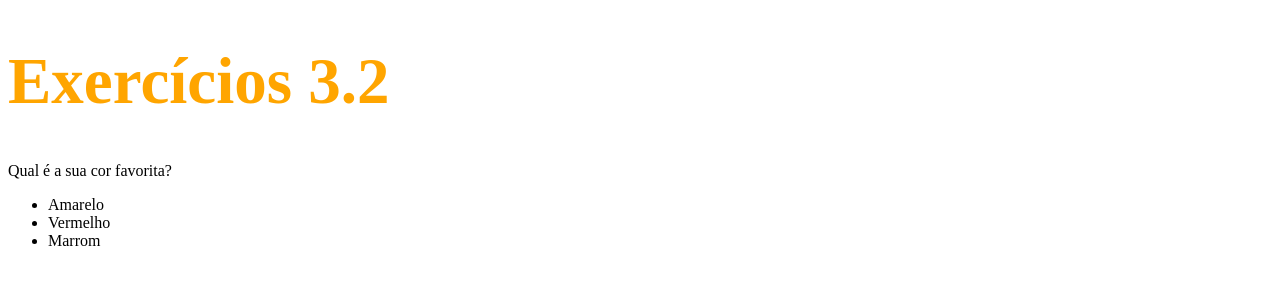
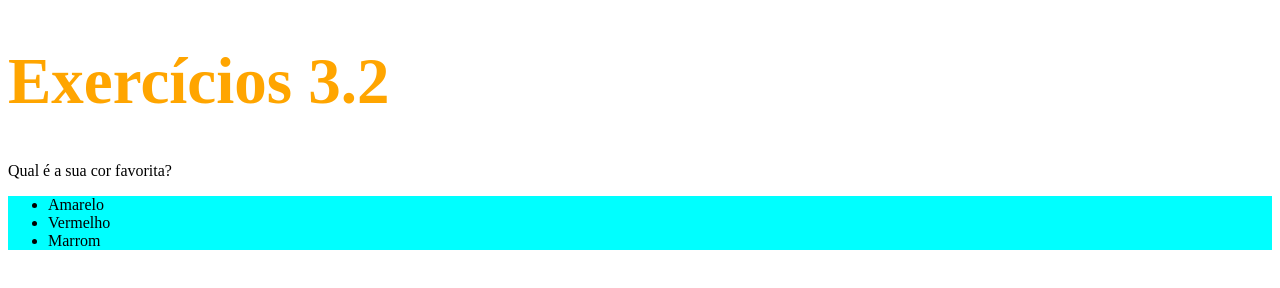
Before and after one commit to ferreirawdev/trybe-exercicios, a plain HTML site: page fundamentos/bloco-03/dia-02/index.html in a window 1280 px wide. Drawn offline with Linux system fonts and the light colour scheme.

Commit message:
realiza pt. 3 do exercicio altera cor da lista nao ordenada

```diff
--- a/fundamentos/bloco-03/dia-02/index.html
+++ b/fundamentos/bloco-03/dia-02/index.html
@@ -11,6 +11,10 @@
         h1 {
             font-size: 65px;
             color: orange;
+        }
+
+        ul {
+            background-color: aqua;
         }
 
     </style>
```
